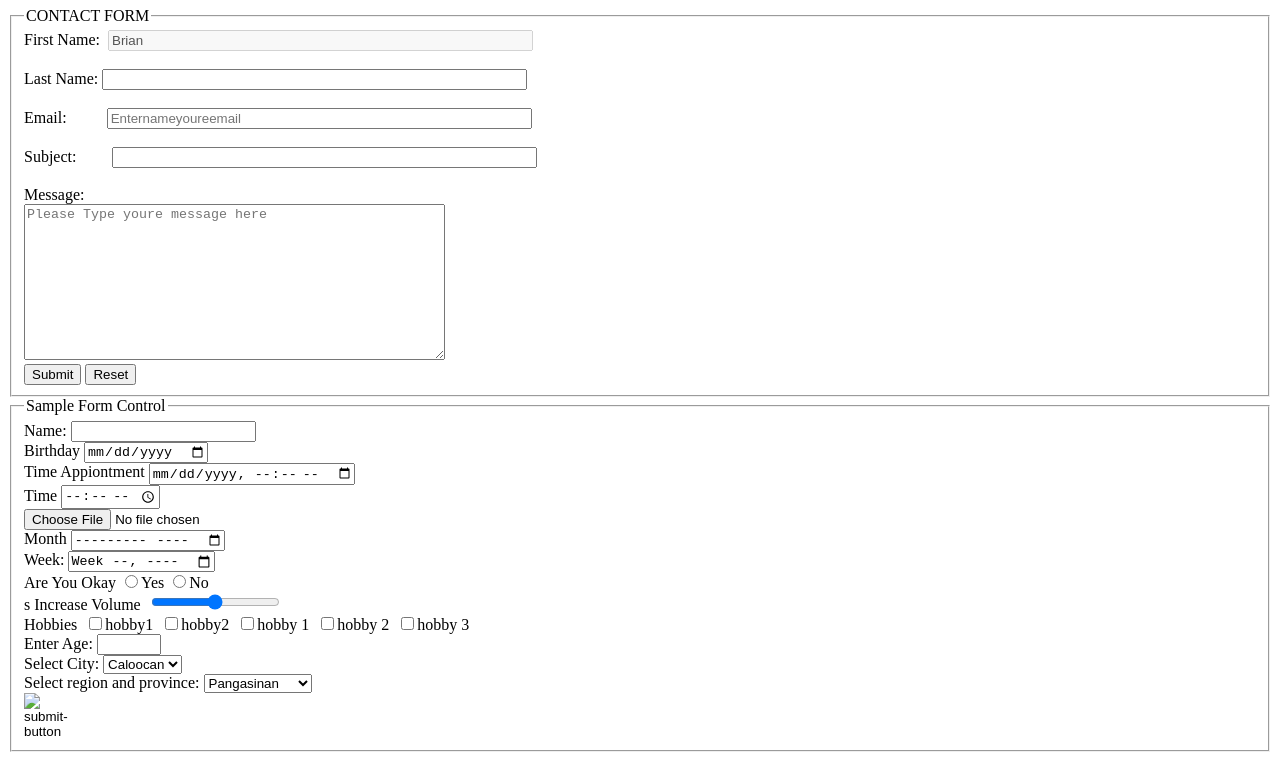
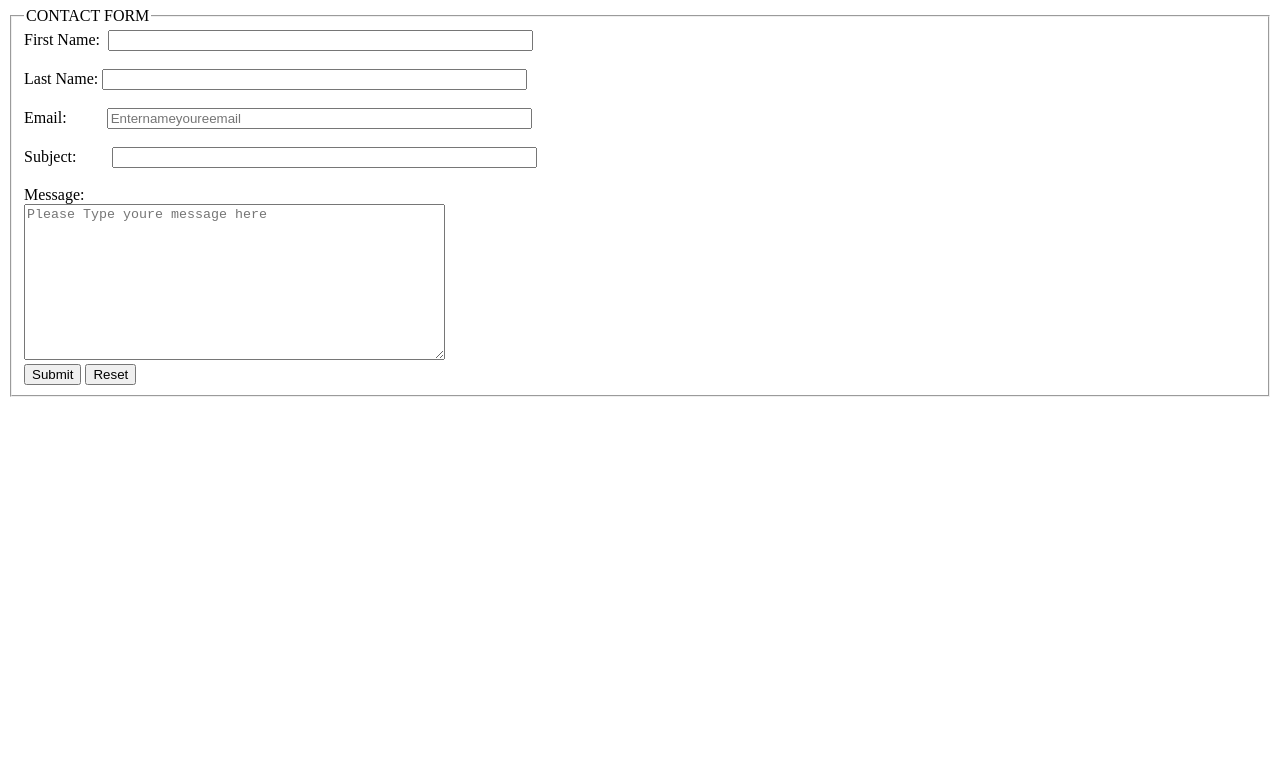
Before and after one commit to BrianRaguine/Clinical-Care-System, a plain HTML site: page index.html in a window 1280 px wide. Shown: the part 73-833 px from the top of the page. After the commit the page ends 800 px from the top, so only its background shows below. Drawn offline with Linux system fonts and the light colour scheme.

Commit message:
change file

```diff
--- a/index.html
+++ b/index.html
@@ -8,12 +8,12 @@
 </head>
 <body>
 
-    <h1>HTML Forms Tags and Attributes</h1>
+    <h1>CLINICAL FORM</h1>
     <form>
         <fieldset>
             <legend>CONTACT FORM</legend>
             <label for="firstname">First Name:</label>&nbsp;
-            <input type="text"name="firstname" id="firstname"size="50px" disabled value="Brian"/><br><br>
+            <input type="text"name="firstname" id="firstname"size="50px" /><br><br>
             <label for="lastname">Last Name:</label>
             <input type="text"name="lastname" id="lastname"size="50px"/><br><br>
             <label for="email">Email:</label>&nbsp;&nbsp;&nbsp;&nbsp;&nbsp;&nbsp;&nbsp;&nbsp;&nbsp;
@@ -26,65 +26,6 @@
             <input type="reset" name="reset" value="Reset"/>
             </fieldset>
     </form>
-    <form>
-        <fieldset>
-            <legend>Sample Form Control</legend>
-            <label for="personname">Name:</label>
-            <input type="text" name="personalname" id="personname"><br>
-            <label for="birthday">Birthday</label>
-            <input type="date" name="birthdate" id="birthdate"><br>
-            <label for="timeappiontment">Time Appiontment</label>
-            <input type="datetime-local" name="timeappiontment" id="timeappiontment"><br>
-            <label for="time">Time</label>
-            <input type="time" name="time"><br>
-            <label for=""></label>
-            <input type="file"><br>
-            <label for="month">Month</label>
-            <input type="month" name="month" id="month"><br>
-            <label for="week">Week:</label>
-            <input type="week" name="Week" id="week"><br>
-            <label for="radiobutton">Are You Okay</label>
-            <input type="radio" name="radiobutton" id="radiobutton" value="Yes">Yes
-            <input type="radio" name="radiobutton" id="radiobutton" value="No">No<br>s
-            <label for="volume">Increase Volume</label>&nbsp;
-            <input type="range" name="volume" id="volume"><br>
-            <label for="hobbies">Hobbies</label>&nbsp;
-            <input type="checkbox" name="hobby" value="hobby" id="hobby">hobby1&nbsp;
-            <input type="checkbox" name="hobby" value="hobby" id="hobby">hobby2&nbsp;
-            <input type="checkbox" name="hobby1" value="hobby1" id="hobby1">hobby 1&nbsp;
-            <input type="checkbox" name="hobby2" value="hobby2" id="hobby2">hobby 2&nbsp;
-            <input type="checkbox" name="hobby3" value="hobby3" id="hobby3">hobby 3&nbsp;<br>
-            <label for="number">Enter Age:</label>
-            <input type="number" name="age" id="age" min="0" max="123">
-            <input type="hidden" name="extrainfo" id="extrainfo" value="123"><br>
-
-            <label for="select">Select City:</label>
-            <select name="city" id="city">
-                <option value="caloocan">Caloocan</option>
-                <option value="caloocan">Caloocan</option>
-                <option value="caloocan">Caloocan</option>
-                <option value="caloocan">Caloocan</option>
-            </select>
-            <br>
-            <label for="regionProvince">Select region and province:</label>
-            <select name="regionprovince" id="regionprovince">
-                <optgroup label="region 1">
-                    <option value="pangasinan">Pangasinan</option>
-                    <option value="pangasinan1">Pangasinan</option>
-                    <option value="pangasinan2">Pangasinan</option>
-                    <option value="pangasinan3">Pangasinan</option>
-                <opt/group>
-                <optgroup label="region 2">
-                    <option value="pangasinan">Pangasinan</option>
-                    <option value="pangasinan4">Pangasinan</option>
-                    <option value="pangasinan5">Pangasinan</option>
-                    <option value="pangasinan6">Pangasinan</option>
-                <opt/group>
-                </select><br>
-                <input type="image" src="sub.jpeg" alt="submit-button" style="width:50px">
-
-        </fieldset>
-    </form>
 
 </body>
 </html>
```
